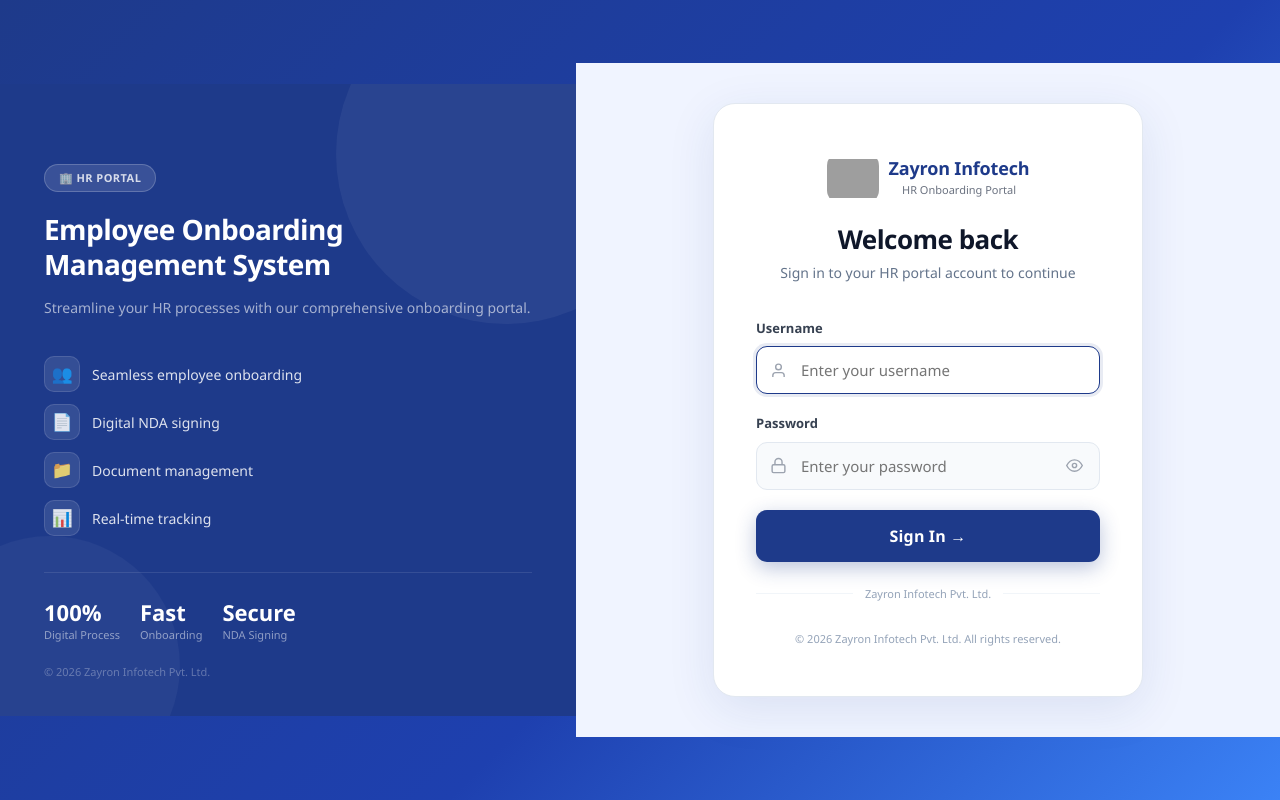
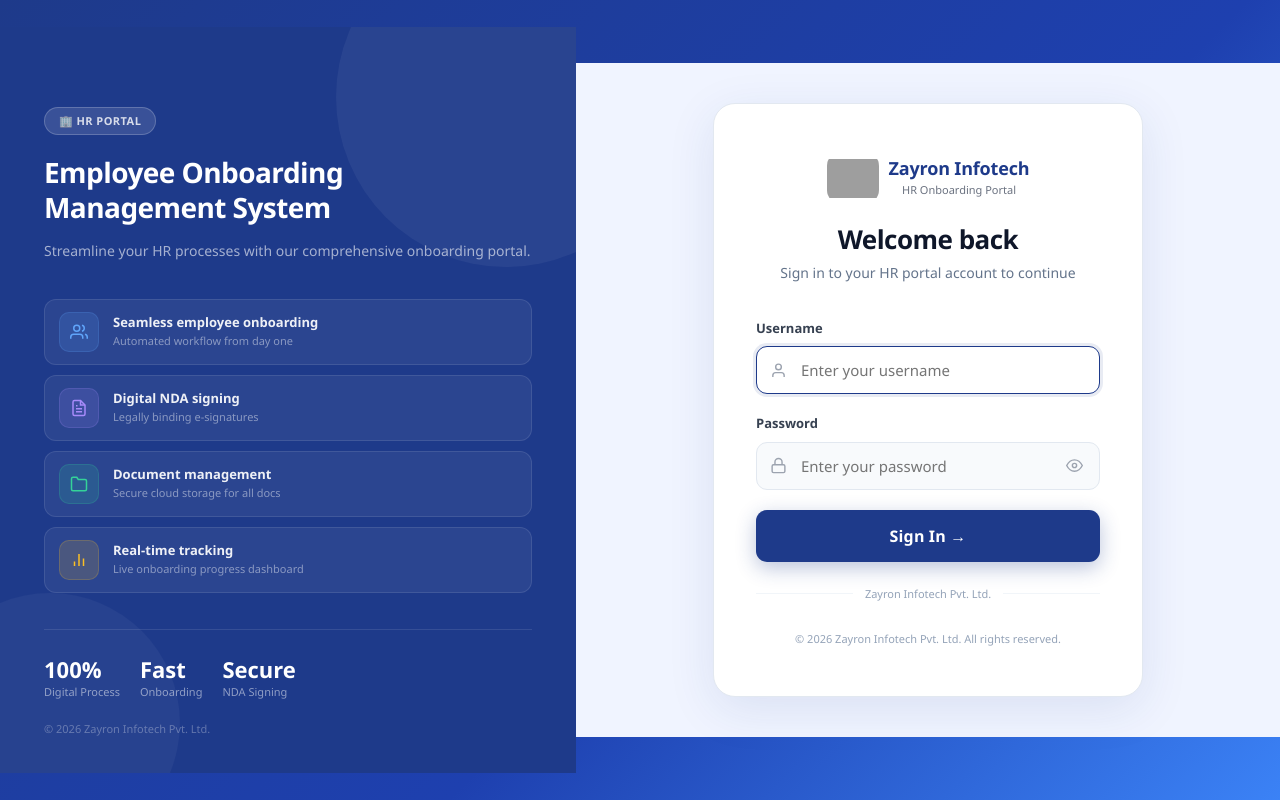
Before and after one commit to zayroninfotech/Zayron-Welcome-Portal, a React (Vite) app: page /login in a window 1280 px wide. Built offline with nearby package versions, Linux system fonts and the light colour scheme; grey boxes are pictures that could not be loaded.

Commit message:
Enhance login left panel - better feature cards with icons and descriptions

```diff
--- a/src/pages/Login.jsx
+++ b/src/pages/Login.jsx
@@ -4,10 +4,34 @@
 import { useAuth } from '../context/AuthContext'
 
 const features = [
-  { icon: '👥', label: 'Seamless employee onboarding' },
-  { icon: '📄', label: 'Digital NDA signing' },
-  { icon: '📁', label: 'Document management' },
-  { icon: '📊', label: 'Real-time tracking' },
+  {
+    icon: <svg width="18" height="18" fill="none" stroke="currentColor" strokeWidth="2" viewBox="0 0 24 24"><path d="M17 21v-2a4 4 0 0 0-4-4H5a4 4 0 0 0-4 4v2"/><circle cx="9" cy="7" r="4"/><path d="M23 21v-2a4 4 0 0 0-3-3.87M16 3.13a4 4 0 0 1 0 7.75"/></svg>,
+    label: 'Seamless employee onboarding',
+    desc: 'Automated workflow from day one',
+    color: '#60a5fa',
+    bg: 'rgba(96,165,250,0.15)',
+  },
+  {
+    icon: <svg width="18" height="18" fill="none" stroke="currentColor" strokeWidth="2" viewBox="0 0 24 24"><path d="M14 2H6a2 2 0 0 0-2 2v16a2 2 0 0 0 2 2h12a2 2 0 0 0 2-2V8z"/><path d="M14 2v6h6M16 13H8M16 17H8M10 9H8"/></svg>,
+    label: 'Digital NDA signing',
+    desc: 'Legally binding e-signatures',
+    color: '#a78bfa',
+    bg: 'rgba(167,139,250,0.15)',
+  },
+  {
+    icon: <svg width="18" height="18" fill="none" stroke="currentColor" strokeWidth="2" viewBox="0 0 24 24"><path d="M22 19a2 2 0 0 1-2 2H4a2 2 0 0 1-2-2V5a2 2 0 0 1 2-2h5l2 3h9a2 2 0 0 1 2 2z"/></svg>,
+    label: 'Document management',
+    desc: 'Secure cloud storage for all docs',
+    color: '#34d399',
+    bg: 'rgba(52,211,153,0.15)',
+  },
+  {
+    icon: <svg width="18" height="18" fill="none" stroke="currentColor" strokeWidth="2" viewBox="0 0 24 24"><line x1="18" y1="20" x2="18" y2="10"/><line x1="12" y1="20" x2="12" y2="4"/><line x1="6" y1="20" x2="6" y2="14"/></svg>,
+    label: 'Real-time tracking',
+    desc: 'Live onboarding progress dashboard',
+    color: '#fbbf24',
+    bg: 'rgba(251,191,36,0.15)',
+  },
 ]
 
 export default function Login() {
@@ -116,24 +140,38 @@
         .feature-list {
           display: flex;
           flex-direction: column;
-          gap: 12px;
+          gap: 10px;
         }
         .feature-item {
           display: flex;
           align-items: center;
-          gap: 12px;
-          color: rgba(255,255,255,0.85);
-          font-size: 14px;
-          font-weight: 500;
+          gap: 14px;
+          background: rgba(255,255,255,0.06);
+          border: 1px solid rgba(255,255,255,0.1);
+          border-radius: 12px;
+          padding: 12px 14px;
+          transition: background 0.2s;
+        }
+        .feature-item:hover {
+          background: rgba(255,255,255,0.10);
         }
         .feature-icon {
-          width: 36px; height: 36px;
+          width: 40px; height: 40px;
           border-radius: 10px;
-          background: rgba(255,255,255,0.1);
-          border: 1px solid rgba(255,255,255,0.12);
           display: flex; align-items: center; justify-content: center;
-          font-size: 17px;
           flex-shrink: 0;
+        }
+        .feature-text {}
+        .feature-label {
+          color: rgba(255,255,255,0.92);
+          font-size: 13px;
+          font-weight: 600;
+          line-height: 1.2;
+        }
+        .feature-desc {
+          color: rgba(255,255,255,0.45);
+          font-size: 11px;
+          margin-top: 2px;
         }
 
         .left-stats {
@@ -356,8 +394,10 @@
           .left-body { padding: 18px 0 0; }
           .left-heading { font-size: 15px; letter-spacing: -0.01em; }
           .left-sub { display: none; }
-          .feature-item { font-size: 11px; gap: 7px; }
-          .feature-icon { width: 26px; height: 26px; font-size: 12px; border-radius: 7px; }
+          .feature-item { padding: 8px 10px; border-radius: 9px; gap: 10px; }
+          .feature-icon { width: 30px; height: 30px; border-radius: 8px; }
+          .feature-label { font-size: 11px; }
+          .feature-desc { display: none; }
           .left-stats { flex-direction: column; gap: 10px; margin-top: 20px; padding-top: 16px; }
           .left-stat-num { font-size: 16px; }
           .left-stat-label { font-size: 10px; }
@@ -401,8 +441,13 @@
             <div className="feature-list">
               {features.map(f => (
                 <div key={f.label} className="feature-item">
-                  <div className="feature-icon">{f.icon}</div>
-                  <span>{f.label}</span>
+                  <div className="feature-icon" style={{ background: f.bg, color: f.color, border: `1px solid ${f.color}30` }}>
+                    {f.icon}
+                  </div>
+                  <div className="feature-text">
+                    <div className="feature-label">{f.label}</div>
+                    <div className="feature-desc">{f.desc}</div>
+                  </div>
                 </div>
               ))}
             </div>
```
